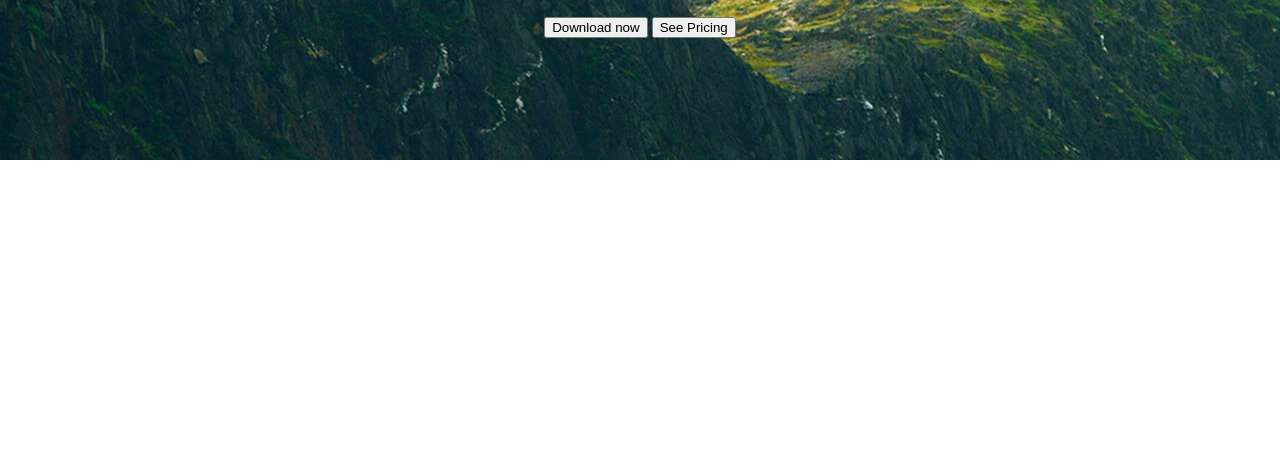
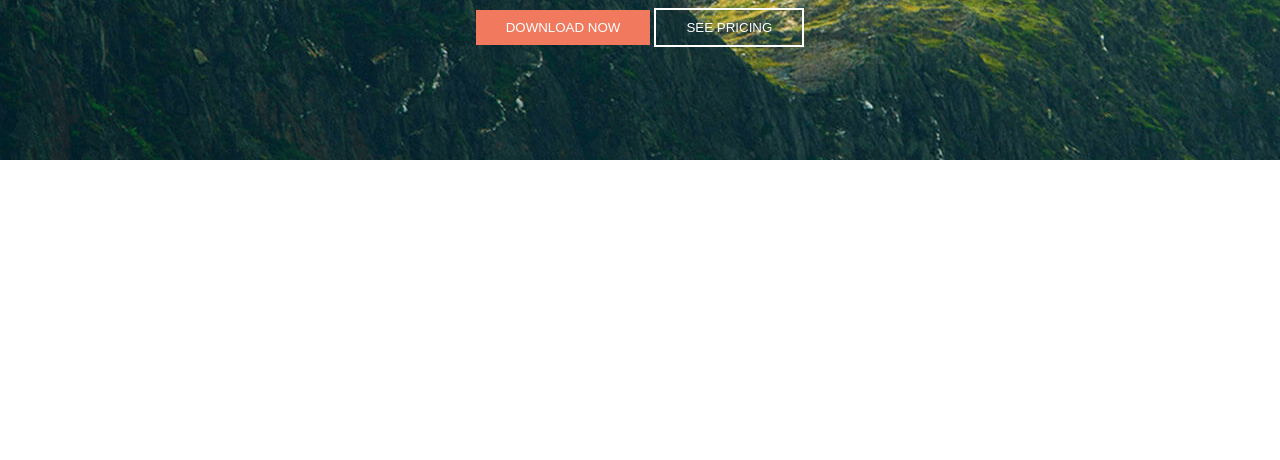
Before and after one commit to lukadorkic/Osvit_Vjezba_1, a plain HTML site: page index.html in a window 1280 px wide. Shown: the part 340-800 px from the top of the page. Drawn offline with Linux system fonts and the light colour scheme.

Commit message:
finished hero section content

```diff
--- a/index.html
+++ b/index.html
@@ -53,8 +53,8 @@
           />
           <h1 class="hero-title">A climbing app like all other</h1>
           <div class="cta">
-            <button>Download now</button>
-            <button>See Pricing</button>
+            <button class="button button-primary">Download now</button>
+            <button class="button button-secondary">See Pricing</button>
           </div>
         </div>
       </section>
--- a/style.css
+++ b/style.css
@@ -44,3 +44,23 @@ body {
   color: white;
   text-align: center;
 }
+
+.button {
+  padding: 10px 30px;
+  border: 0;
+  color:white;
+  text-transform: uppercase;
+}
+
+.button-primary {
+  background: #f0795e;
+}
+
+.button-secondary {
+  background: transparent;
+  border: 2px solid #fff;
+}
+
+.hero-cta button+button {
+  margin-left: 20px;
+}
```
